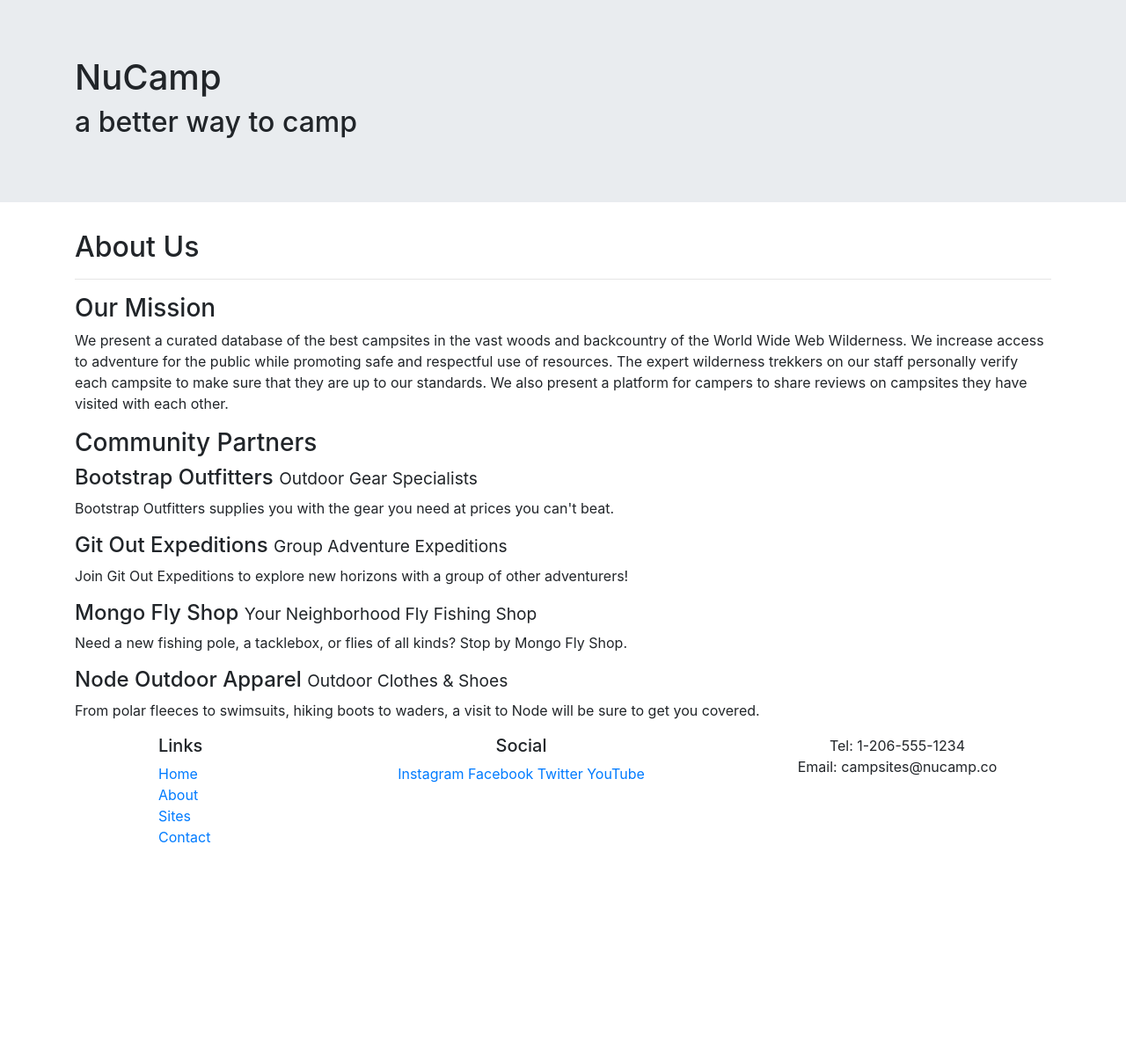
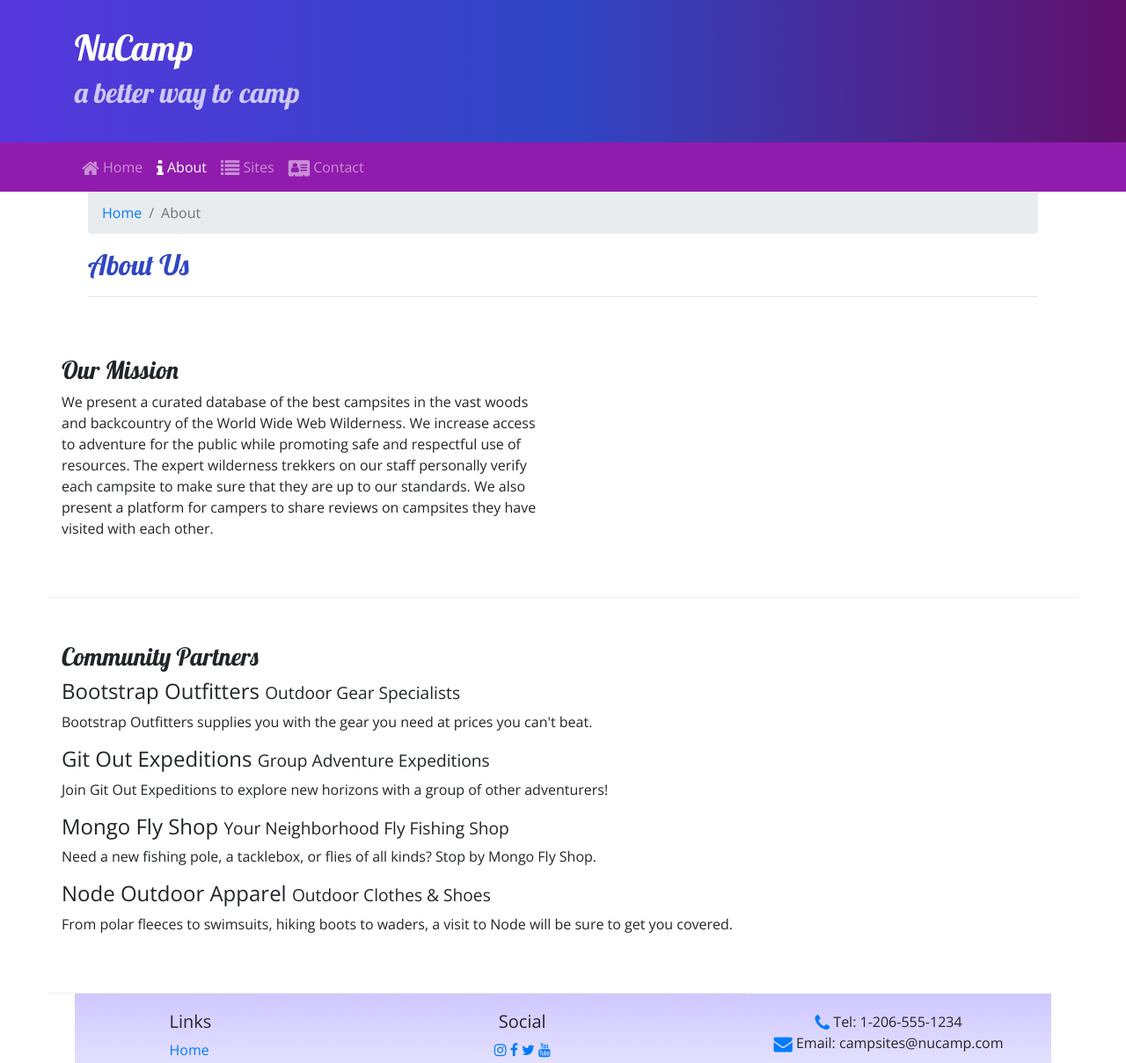
Before and after one commit to samart16/git-test, a website: page aboutus.html in a window 1280 px wide. Shown: the top 1209 px of the page at 88% size. Before the commit the page ends 980 px from the top, so only its background shows below. Drawn offline with nearby package versions, Linux system fonts and the light colour scheme.

Commit message:
Icon Fonts

```diff
--- a/aboutus.html
+++ b/aboutus.html
@@ -6,6 +6,10 @@
     <meta charset="utf-8" />
     <meta name="viewport" content="width=device-width, initial-scale=1" />
     <link rel="stylesheet" href="node_modules\bootstrap\dist\css\bootstrap.min.css">
+
+    <link rel="stylesheet" href="node_modules/font-awesome/css/font-awesome.min.css" />
+    <link rel="stylesheet" href="https://fonts.googleapis.com/css?family=Lobster|Open+Sans" />
+    <link rel="stylesheet" href="css/styles.css" />
 
     <title>NuCamp: A Better Way To Camp</title>
 </head>
@@ -23,32 +27,58 @@
         </div>
     </header>
 
+    <nav class="navbar navbar-expand-sm navbar-dark sticky-top">
+        <div class="container">
+            <button class="navbar-toggler ml-auto" type="button" data-toggle="collapse" data-target="#nucampNavbar">
+                <span class="navbar-toggler-icon"></span>
+            </button>
+            <div class="collapse navbar-collapse" id="nucampNavbar">
+                <ul class="navbar-nav">
+                    <li class="nav-item"><a class="nav-link" href="index.html"><i class="fa fa-home fa-lg"></i> Home</a></li>
+                    <li class="nav-item active"><a class="nav-link" href="#"><i class="fa fa-info fa-lg"></i> About</a></li>
+                    <li class="nav-item"><a class="nav-link" href="#"><i class="fa fa-list fa-lg"></i> Sites</a></li>
+                    <li class="nav-item"><a class="nav-link" href="#"><i class="fa fa-address-card fa-lg"></i> Contact</a></li>
+                    </ul>
+            </div>
+        </div>
+    </nav>
+
     <div class="container">
         <div class="row">
+            <div class="col-12">
                 <div class="col">
+                    <ol class="breadcrumb">
+                        <li class="breadcrumb-item"><a href="index.html">Home</a></li>
+                        <li class="breadcrumb-item active">About</li>
+                    </ol>
                 <h2>About Us</h2>
                 <hr />
             </div>
         </div>
 
-        <div>
-            <div>
+        <div class="row row-content">
+            <div class="col-sm-6">
                 <h3>Our Mission</h3>
-                <p>We present a curated database of the best campsites in the vast woods and backcountry of the World Wide Web Wilderness. We increase access to adventure for the public while promoting safe and respectful use of resources. The expert wilderness trekkers on our staff personally verify each campsite to make sure that they are up to our standards. We also present a platform for campers to share reviews on campsites they have visited with each other.</p>
+                <p>We present a curated database of the best campsites in the vast woods and backcountry of the World
+                    Wide Web Wilderness. We increase access to adventure for the public while promoting safe and
+                    respectful use of resources. The expert wilderness trekkers on our staff personally verify each
+                    campsite to make sure that they are up to our standards. We also present a platform for campers to
+                    share reviews on campsites they have visited with each other.</p>
             </div>
         </div>
 
-        <div class="row">
-            <div class="col">
+        <div class="row row-content">
+            <div class="col-12">
                 <h3>Community Partners</h3>
                 <h4>Bootstrap Outfitters <small>Outdoor Gear Specialists</small></h4>
-                <p>Bootstrap Outfitters supplies you with the gear you need at prices you can't beat.</p>
+                <p class="d-none d-sm-block">Bootstrap Outfitters supplies you with the gear you need at prices you can't beat.</p>
                 <h4>Git Out Expeditions <small>Group Adventure Expeditions</small></h4>
-                <p>Join Git Out Expeditions to explore new horizons with a group of other adventurers!</p>
+                <p class="d-none d-sm-block">Join Git Out Expeditions to explore new horizons with a group of other adventurers!</p>
                 <h4>Mongo Fly Shop <small>Your Neighborhood Fly Fishing Shop</small></h4>
-                <p>Need a new fishing pole, a tacklebox, or flies of all kinds? Stop by Mongo Fly Shop.</p>
+                <p class="d-none d-sm-block">Need a new fishing pole, a tacklebox, or flies of all kinds? Stop by Mongo Fly Shop.</p>
                 <h4>Node Outdoor Apparel <small>Outdoor Clothes & Shoes</small></h4>
-                <p>From polar fleeces to swimsuits, hiking boots to waders, a visit to Node will be sure to get you covered.</p>
+                <p class="d-none d-sm-block">From polar fleeces to swimsuits, hiking boots to waders, a visit to Node will be sure to get you
+                    covered.</p>
             </div>
         </div>
     </div>
@@ -60,21 +90,21 @@
             <h5>Links</h5>
             <ul class="list-unstyled">
                 <li><a href="index.html">Home</a></li>
-                        <li><a href="#">About</a></li>
+                <li><a href="aboutus.html">About</a></li>
                 <li><a href="#">Sites</a></li>
                 <li><a href="#">Contact</a></li>
             </ul>
         </div>
         <div class="col-6 col-sm-5 text-center">
             <h5>Social</h5>
-                    <a href="http://instagram.com/">Instagram</a>
-                    <a href="http://facebook.com/">Facebook</a>
-                    <a href="http://twitter.com/">Twitter</a>
-                    <a href="http://youtube.com/">YouTube</a>
+            <a href="http://instagram.com/"><i class="fa fa-instagram"></i></a>
+            <a href="http://facebook.com/"><i class="fa fa-facebook"></i></a>
+            <a href="http://twitter.com/"><i class="fa fa-twitter"></i></a>
+            <a href="http://youtube.com/"><i class="fa fa-youtube"></i></a>
         </div>
             <div class="col-sm-4 text-center">
-                    Tel: 1-206-555-1234<br />
-                    Email: campsites@nucamp.co
+            <i class="fa fa-phone fa-lg text-primary"></i> Tel: 1-206-555-1234<br />
+            <i class="fa fa-envelope fa-lg text-primary"></i> Email: campsites@nucamp.com
             </div>
          </div>
         </div>
--- a/css/styles.css
+++ b/css/styles.css
@@ -23,6 +23,7 @@ footer {
     padding: 30px;
     background-image: linear-gradient(to right, #5637DD, #3046C5, #60106B);
     color: white;
+    margin: 0;
 }
 
 .row-content {
@@ -30,3 +31,7 @@ footer {
     border-bottom: 1px ridge;
     min-height: 200px;
 }
+
+.navbar {
+     background-color: #901CAD;
+}
```
Also changed, not shown: index.html (+30 -12 lines), package.json (+10 -1 lines), 1 other file. Lines whose indentation alone changed are shown as unchanged.
